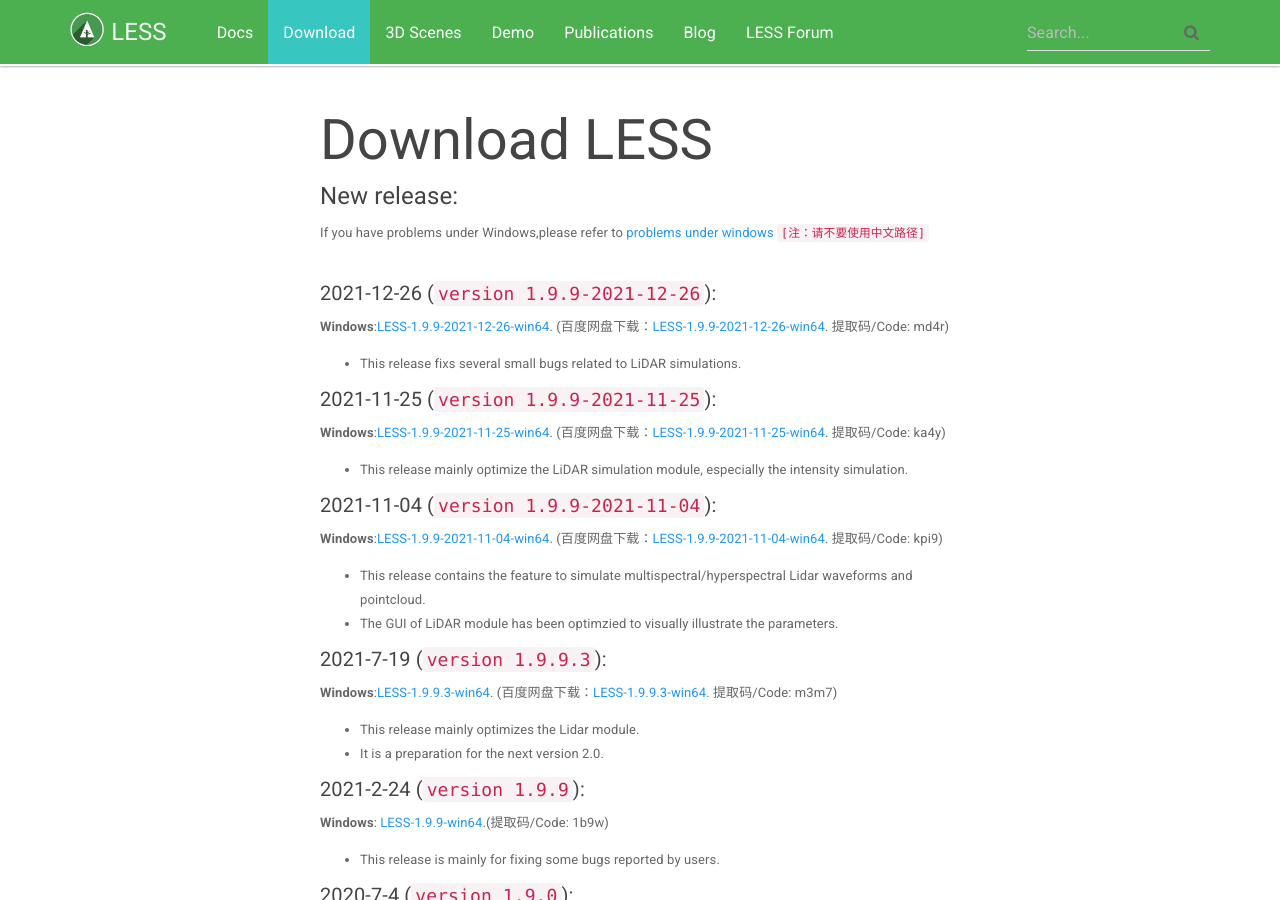
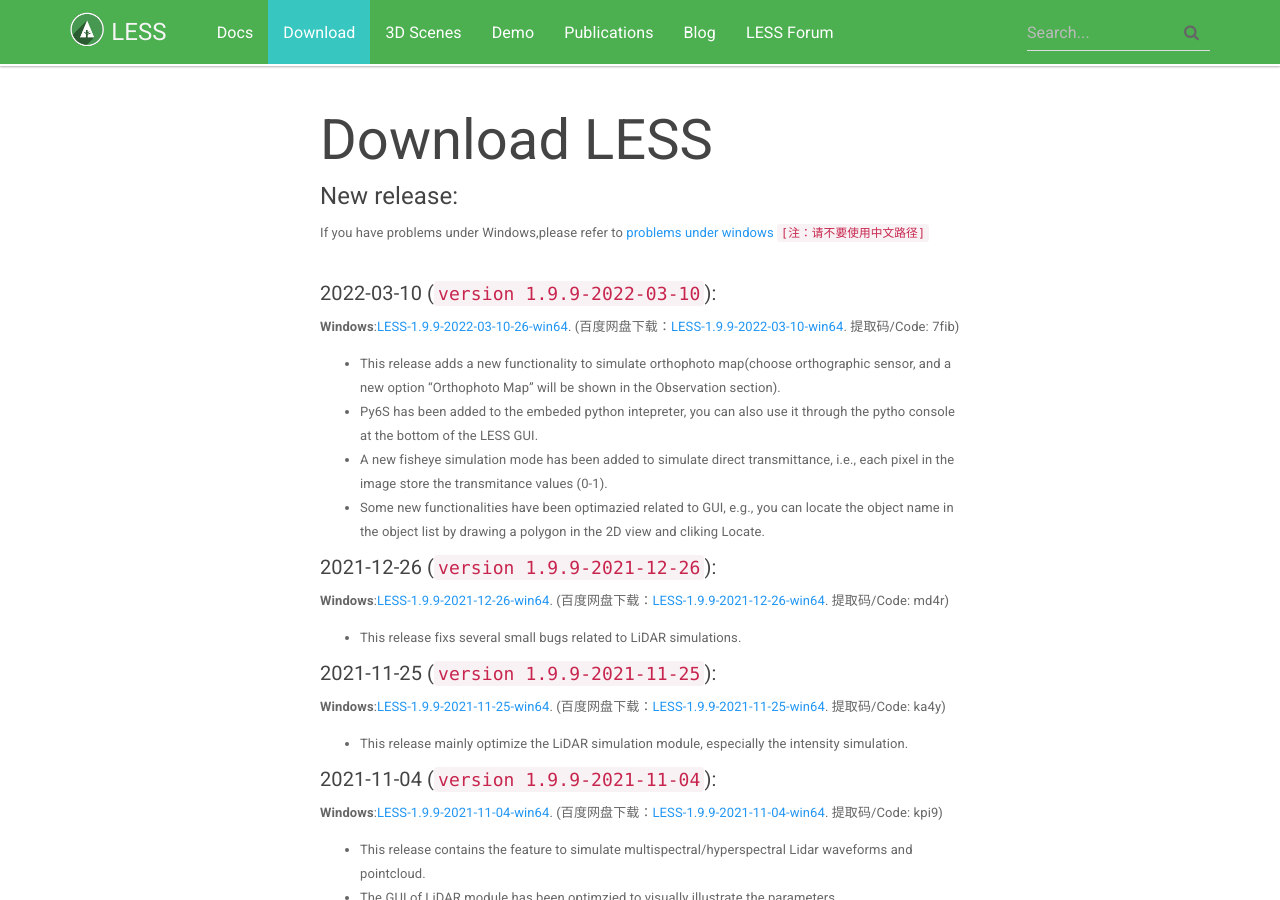
Before and after one commit to jianboqi/jianboqi.github.io, a Jekyll site: the page built from download-less.md, in a window 1280 px wide and 900 px high. Built offline with Jekyll 4.4.1, drawn with Linux system fonts in a browser that asks for light colours; nearby versions of some CDN libraries.

Commit message:
Update download-less.md

```diff
--- a/download-less.md
+++ b/download-less.md
@@ -13,6 +13,14 @@
 `[注：请不要使用中文路径]`
 <br>
 <br>
+##### 2022-03-10 (`version 1.9.9-2022-03-10`):
+**Windows**:<a href="https://drive.google.com/file/d/12Xej0bThcuLlEfks79NMNHl0DFTi5nUL/view?usp=sharing" onClick="ga('send', 'event', 'LESSDownload','V1.9.9-2022-03-10','Win64');">LESS-1.9.9-2022-03-10-26-win64</a>. (百度网盘下载：<a href="https://pan.baidu.com/s/1Lmyyf6ACMPEQ6_KtTEp1Mw">LESS-1.9.9-2022-03-10-win64</a>. 提取码/Code: 7fib)
+
+* This release adds a new functionality to simulate orthophoto map(choose orthographic sensor, and a new option "Orthophoto Map" will be shown in the Observation section).
+* Py6S has been added to the embeded python intepreter, you can also use it through the pytho console at the bottom of the LESS GUI.
+* A new fisheye simulation mode has been added to simulate direct transmittance, i.e., each pixel in the image store the transmitance values (0-1).
+* Some new functionalities have been optimazied related to GUI, e.g., you can locate the object name in the object list by drawing a polygon in the 2D view and cliking Locate.
+
 ##### 2021-12-26 (`version 1.9.9-2021-12-26`):
 **Windows**:<a href="https://drive.google.com/file/d/189N5-oCRUmRLWhFmQWCauBsK45XgUchM/view?usp=sharing" onClick="ga('send', 'event', 'LESSDownload','V1.9.9-2021-11-25','Win64');">LESS-1.9.9-2021-12-26-win64</a>. (百度网盘下载：<a href="https://pan.baidu.com/s/19lhkMRp2fKSWYDpgIauxdw" onClick="ga('send', 'event', 'LESSDownload','V1.9.9-2021-11-25','Win64');">LESS-1.9.9-2021-12-26-win64</a>. 提取码/Code: md4r)
 
```
